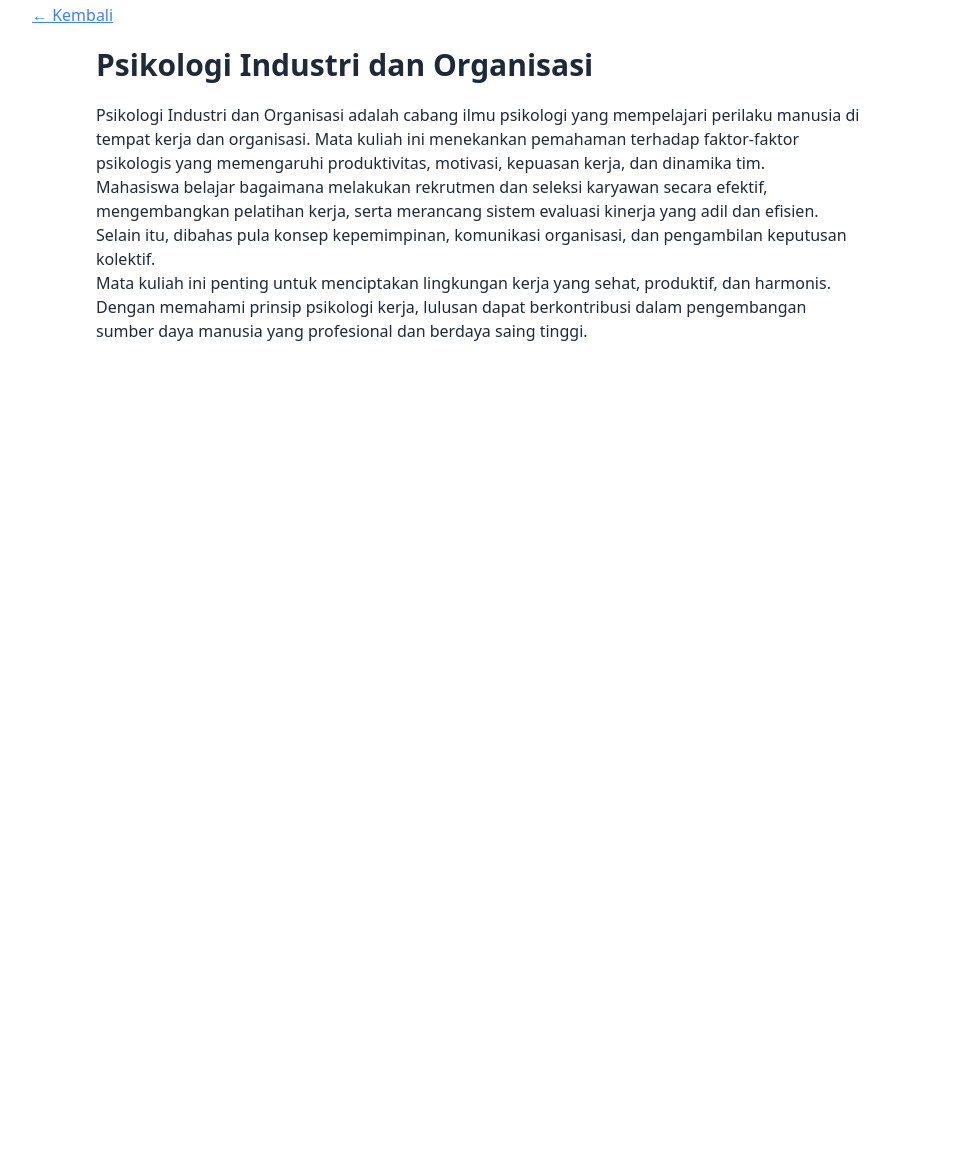
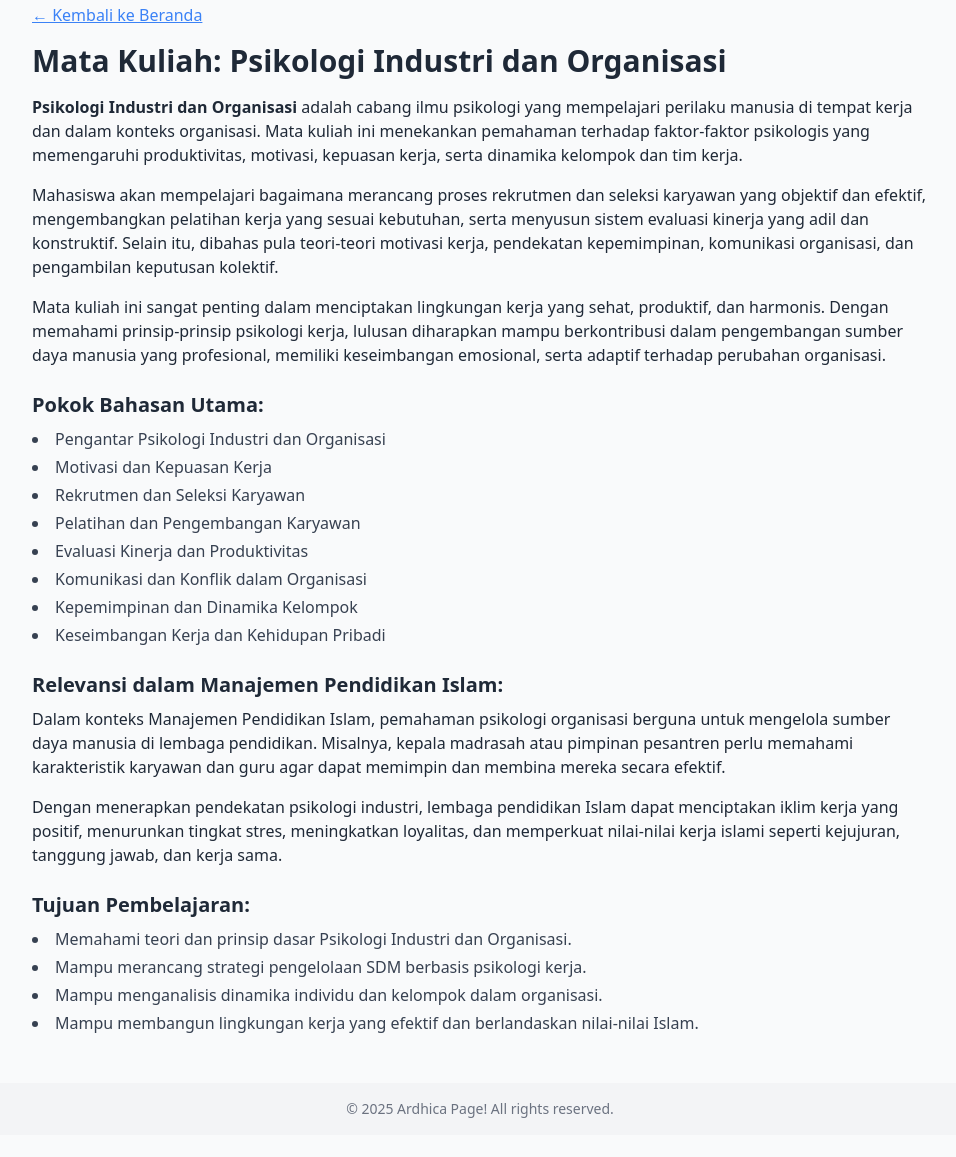
Before and after one commit to Fatihmaull/MPI, a plain HTML site: page matkul/matkul1.html in a window 1280 px wide. Shown: the part 21-1178 px from the top of the page, without its empty margins (160-1116 px from the left). Before the commit the page ends 800 px from the top, so only its background shows below. Drawn offline with nearby package versions, Linux system fonts and the light colour scheme.

Commit message:
add contents

```diff
--- a/matkul/matkul1.html
+++ b/matkul/matkul1.html
@@ -1,21 +1,69 @@
 <!DOCTYPE html>
 <html lang="id">
 <head>
-  <meta charset="UTF-8">
+  <meta charset="UTF-8" />
   <title>Psikologi Industri dan Organisasi</title>
   <script src="https://cdn.tailwindcss.com"></script>
+  <script defer src="../script.js"></script>
+  <style>
+    .animate-fade-in {
+      opacity: 0;
+      animation: fadeIn 1s forwards;
+    }
+    @keyframes fadeIn {
+      to { opacity: 1; }
+    }
+  </style>
 </head>
+<body class="bg-gray-50 text-gray-800 p-6 flex flex-col min-h-screen">
+  <div class="max-w-4xl mx-auto animate-fade-in flex-grow">
+    <a href="../index.html" class="text-blue-500 underline">&larr; Kembali ke Beranda</a>
 
-<body class="bg-white text-gray-800 p-6">
-  <div class="max-w-4xl mx-auto animate-fade-in">
-    <a href="../index.html" class="text-blue-500 underline">&larr; Kembali</a>
+    <h1 class="text-3xl font-bold mt-4 mb-4">Mata Kuliah: Psikologi Industri dan Organisasi</h1>
 
-<body class="bg-gray-50 text-gray-800 p-6">
-  <div class="max-w-3xl mx-auto">
-    <h1 class="text-3xl font-bold mt-5 mb-5">Psikologi Industri dan Organisasi</h1>
-    <p>Psikologi Industri dan Organisasi adalah cabang ilmu psikologi yang mempelajari perilaku manusia di tempat kerja dan organisasi. Mata kuliah ini menekankan pemahaman terhadap faktor-faktor psikologis yang memengaruhi produktivitas, motivasi, kepuasan kerja, dan dinamika tim.</p>
-    <p>Mahasiswa belajar bagaimana melakukan rekrutmen dan seleksi karyawan secara efektif, mengembangkan pelatihan kerja, serta merancang sistem evaluasi kinerja yang adil dan efisien. Selain itu, dibahas pula konsep kepemimpinan, komunikasi organisasi, dan pengambilan keputusan kolektif.</p>
-    <p>Mata kuliah ini penting untuk menciptakan lingkungan kerja yang sehat, produktif, dan harmonis. Dengan memahami prinsip psikologi kerja, lulusan dapat berkontribusi dalam pengembangan sumber daya manusia yang profesional dan berdaya saing tinggi.</p>
+    <p class="mb-4">
+      <strong>Psikologi Industri dan Organisasi</strong> adalah cabang ilmu psikologi yang mempelajari perilaku manusia di tempat kerja dan dalam konteks organisasi. Mata kuliah ini menekankan pemahaman terhadap faktor-faktor psikologis yang memengaruhi produktivitas, motivasi, kepuasan kerja, serta dinamika kelompok dan tim kerja.
+    </p>
+
+    <p class="mb-4">
+      Mahasiswa akan mempelajari bagaimana merancang proses rekrutmen dan seleksi karyawan yang objektif dan efektif, mengembangkan pelatihan kerja yang sesuai kebutuhan, serta menyusun sistem evaluasi kinerja yang adil dan konstruktif. Selain itu, dibahas pula teori-teori motivasi kerja, pendekatan kepemimpinan, komunikasi organisasi, dan pengambilan keputusan kolektif.
+    </p>
+
+    <p class="mb-4">
+      Mata kuliah ini sangat penting dalam menciptakan lingkungan kerja yang sehat, produktif, dan harmonis. Dengan memahami prinsip-prinsip psikologi kerja, lulusan diharapkan mampu berkontribusi dalam pengembangan sumber daya manusia yang profesional, memiliki keseimbangan emosional, serta adaptif terhadap perubahan organisasi.
+    </p>
+
+    <h2 class="text-xl font-semibold mt-6 mb-2">Pokok Bahasan Utama:</h2>
+    <ul class="list-disc list-inside space-y-1 text-gray-700">
+      <li>Pengantar Psikologi Industri dan Organisasi</li>
+      <li>Motivasi dan Kepuasan Kerja</li>
+      <li>Rekrutmen dan Seleksi Karyawan</li>
+      <li>Pelatihan dan Pengembangan Karyawan</li>
+      <li>Evaluasi Kinerja dan Produktivitas</li>
+      <li>Komunikasi dan Konflik dalam Organisasi</li>
+      <li>Kepemimpinan dan Dinamika Kelompok</li>
+      <li>Keseimbangan Kerja dan Kehidupan Pribadi</li>
+    </ul>
+
+    <h2 class="text-xl font-semibold mt-6 mb-2">Relevansi dalam Manajemen Pendidikan Islam:</h2>
+    <p class="mb-4">
+      Dalam konteks Manajemen Pendidikan Islam, pemahaman psikologi organisasi berguna untuk mengelola sumber daya manusia di lembaga pendidikan. Misalnya, kepala madrasah atau pimpinan pesantren perlu memahami karakteristik karyawan dan guru agar dapat memimpin dan membina mereka secara efektif.
+    </p>
+    <p class="mb-4">
+      Dengan menerapkan pendekatan psikologi industri, lembaga pendidikan Islam dapat menciptakan iklim kerja yang positif, menurunkan tingkat stres, meningkatkan loyalitas, dan memperkuat nilai-nilai kerja islami seperti kejujuran, tanggung jawab, dan kerja sama.
+    </p>
+
+    <h2 class="text-xl font-semibold mt-6 mb-2">Tujuan Pembelajaran:</h2>
+    <ul class="list-disc list-inside text-gray-700 space-y-1">
+      <li>Memahami teori dan prinsip dasar Psikologi Industri dan Organisasi.</li>
+      <li>Mampu merancang strategi pengelolaan SDM berbasis psikologi kerja.</li>
+      <li>Mampu menganalisis dinamika individu dan kelompok dalam organisasi.</li>
+      <li>Mampu membangun lingkungan kerja yang efektif dan berlandaskan nilai-nilai Islam.</li>
+    </ul>
   </div>
+
+  <footer class="bg-gray-100 py-4 text-center text-sm text-gray-500 mt-12">
+    &copy; 2025 Ardhica Page! All rights reserved.
+  </footer>
 </body>
 </html>
```
Also changed, not shown: index.html (+9 -1 lines), matkul/matkul4.html (+57 -10 lines), tugas-sim.html (added, +62 -0 lines), 5 other files.
